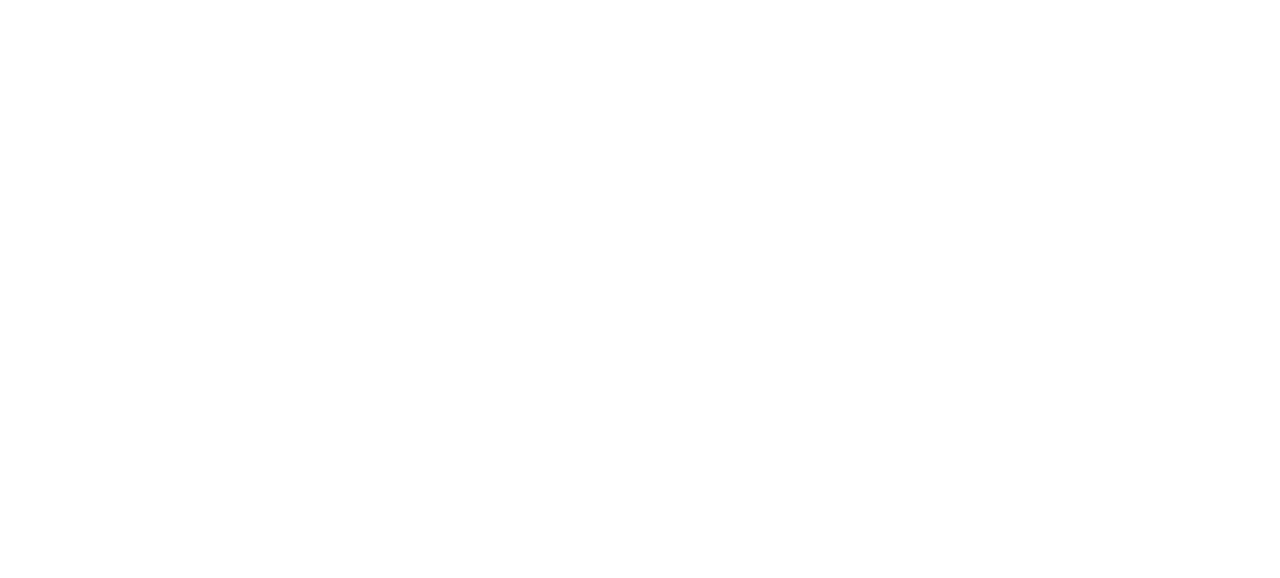
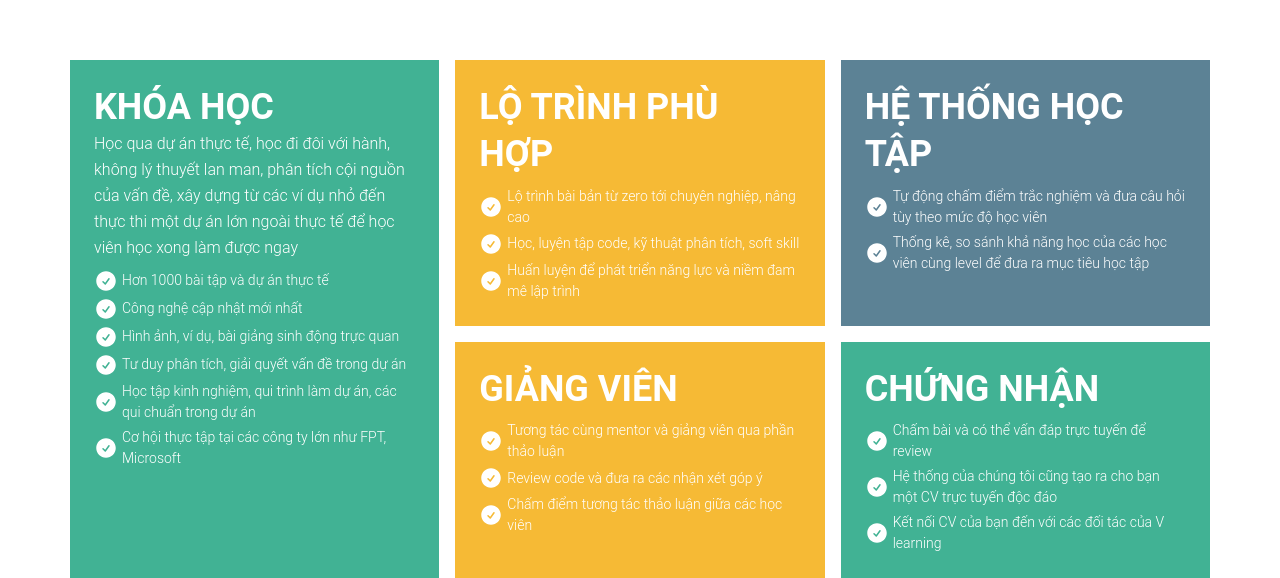
Before and after one commit to smoluca123/BC55_VLearning, a React (Create React App) app: page / in a window 1280 px wide. Shown: the part 960-1538 px from the top of the page. Before the commit the page ends 980 px from the top, so only its background shows below. Built offline with nearby package versions, Linux system fonts and the light colour scheme; no server answers.

Commit message:
add coursebox, reponsive

```diff
--- /dev/null
+++ b/src/modules/home/components/CourseBox/Box.jsx
@@ -0,0 +1,30 @@
+import { Typography } from '@material-tailwind/react';
+import React from 'react';
+import { CheckIcon } from '@heroicons/react/24/solid';
+
+export default function Box({ title, children, listCheck, className: _class }) {
+  return (
+    <div
+      className={
+        'relative p-6 text-left overflow-hidden text-white before:absolute before:block before:top-0 before:left-[-100%] before:w-1/2 before:h-full before:bg-[linear-gradient(90deg,hsla(0,0%,100%,0)_0,hsla(0,0%,100%,.3))] before:skew-x-[-17deg] hover:before:left-full before:z-10 before:transition-all before:duration-1000 ' +
+        _class
+      }
+    >
+      <Typography variant="h2">{title}</Typography>
+      <Typography variant="paragraph">{children}</Typography>
+
+      <div className="mt-2">
+        {listCheck &&
+          listCheck.map((item, index) => {
+            const { icon: Icon, content } = item;
+            return (
+              <div className="flex items-center mt-1">
+                <Icon className="min-w-6 w-6 h-6 mr-1" />
+                <Typography variant="small">{item.content}</Typography>
+              </div>
+            );
+          })}
+      </div>
+    </div>
+  );
+}
--- /dev/null
+++ b/src/modules/home/components/CourseBox/CourseBox.jsx
@@ -0,0 +1,120 @@
+import React from 'react';
+import Box from './Box';
+import { CheckCircleIcon } from '@heroicons/react/24/solid';
+
+export default function CourseBox() {
+  return (
+    <div className="container">
+      <div className="mt-10 grid grid-cols-1 md:grid-cols-3 gap-4">
+        <Box
+          className="row-start-1 row-span-2 bg-primary-main"
+          title="KHÓA HỌC"
+          listCheck={[
+            {
+              icon: CheckCircleIcon,
+              content: 'Hơn 1000 bài tập và dự án thực tế',
+            },
+            {
+              icon: CheckCircleIcon,
+              content: 'Công nghệ cập nhật mới nhất',
+            },
+            {
+              icon: CheckCircleIcon,
+              content: 'Hình ảnh, ví dụ, bài giảng sinh động trực quan',
+            },
+            {
+              icon: CheckCircleIcon,
+              content: 'Tư duy phân tích, giải quyết vấn đề trong dự án',
+            },
+            {
+              icon: CheckCircleIcon,
+              content:
+                'Học tập kinh nghiệm, qui trình làm dự án, các qui chuẩn trong dự án',
+            },
+            {
+              icon: CheckCircleIcon,
+              content: 'Cơ hội thực tập tại các công ty lớn như FPT, Microsoft',
+            },
+          ]}
+        >
+          Học qua dự án thực tế, học đi đôi với hành, không lý thuyết lan man,
+          phân tích cội nguồn của vấn đề, xây dựng từ các ví dụ nhỏ đến thực thi
+          một dự án lớn ngoài thực tế để học viên học xong làm được ngay
+        </Box>
+        <Box
+          className="bg-colorSecondary-main"
+          title="LỘ TRÌNH PHÙ HỢP"
+          listCheck={[
+            {
+              icon: CheckCircleIcon,
+              content: ' Lộ trình bài bản từ zero tới chuyên nghiệp, nâng cao',
+            },
+            {
+              icon: CheckCircleIcon,
+              content: 'Học, luyện tập code, kỹ thuật phân tích, soft skill',
+            },
+            {
+              icon: CheckCircleIcon,
+              content:
+                'Huấn luyện để phát triển năng lực và niềm đam mê lập trình',
+            },
+          ]}
+        ></Box>
+        <Box
+          className="bg-[#5c8295]"
+          title="HỆ THỐNG HỌC TẬP"
+          listCheck={[
+            {
+              icon: CheckCircleIcon,
+              content:
+                'Tự động chấm điểm trắc nghiệm và đưa câu hỏi tùy theo mức độ học viên',
+            },
+            {
+              icon: CheckCircleIcon,
+              content:
+                'Thống kê, so sánh khả năng học của các học viên cùng level để đưa ra mục tiêu học tập',
+            },
+          ]}
+        ></Box>
+        <Box
+          className="bg-colorSecondary-main"
+          title="GIẢNG VIÊN"
+          listCheck={[
+            {
+              icon: CheckCircleIcon,
+              content: 'Tương tác cùng mentor và giảng viên qua phần thảo luận',
+            },
+            {
+              icon: CheckCircleIcon,
+              content: 'Review code và đưa ra các nhận xét góp ý',
+            },
+            {
+              icon: CheckCircleIcon,
+              content: 'Chấm điểm tương tác thảo luận giữa các học viên',
+            },
+          ]}
+        ></Box>
+
+        <Box
+          className="bg-primary-main"
+          title="CHỨNG NHẬN"
+          listCheck={[
+            {
+              icon: CheckCircleIcon,
+              content: 'Chấm bài và có thể vấn đáp trực tuyến để review',
+            },
+            {
+              icon: CheckCircleIcon,
+              content:
+                'Hệ thống của chúng tôi cũng tạo ra cho bạn một CV trực tuyến độc đáo',
+            },
+            {
+              icon: CheckCircleIcon,
+              content: 'Kết nối CV của bạn đến với các đối tác của V learning',
+            },
+          ]}
+        ></Box>
+      </div>
+    </div>
+  );
+}
--- /dev/null
+++ b/src/modules/home/components/CourseBox/index.js
@@ -0,0 +1 @@
+export { default } from './CourseBox';
--- a/src/modules/home/pages/Home.jsx
+++ b/src/modules/home/pages/Home.jsx
@@ -1,10 +1,12 @@
 import React from 'react';
 import Slider from '../components/Slider';
+import CourseBox from '../components/CourseBox';
 
 export default function Home() {
   return (
     <>
       <Slider />
+      <CourseBox />
     </>
   );
 }
--- a/tailwind.config.js
+++ b/tailwind.config.js
@@ -16,6 +16,9 @@ module.exports = withMT({
         colorSecondary: {
           main: '#f6ba35',
         },
+      },
+      container: {
+        center: true,
       },
       backgroundSize: {
         '10-10': '10px 10px',
```
